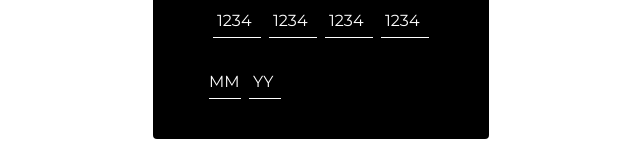
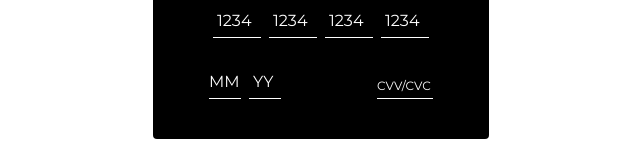
Before and after one commit to Roseskk/paycard, a React (Create React App) app: page / in a window 1280 px wide. Shown: the part 357-517 px from the top of the page, without its empty margins (319-959 px from the left). Built offline with nearby package versions, Linux system fonts and the light colour scheme.

Commit message:
CVC CVV / tailwind animate VISA / MASTERCARD

```diff
--- a/src/components/card/PayCard.js
+++ b/src/components/card/PayCard.js
@@ -1,6 +1,7 @@
 import {useSelector} from "react-redux";
 import CardNumber from "./cardDigits/CardNumber";
 import CardDate from "./cardDigits/CardDate";
+import CardSecret from "./cardDigits/CardSecret";
 
 
 export default function PayCard() {
@@ -17,7 +18,10 @@ export default function PayCard() {
                     <h2 className={`pl-1 pr-1  text-center text-2xl font-montserratRegular ${colorSelector} z-50 transition ease-in-out delay-1000 border rounded w-full `}>{inputHandler === ' ' || inputHandler === '' ? 'Card' : inputHandler}</h2>
                 </div>
                 <CardNumber />
-                <CardDate />
+                <div className={'flex'}>
+                    <CardDate />
+                    <CardSecret />
+                </div>
             </form>
         </div>
     )
--- /dev/null
+++ b/src/components/card/cardDigits/CardSecret.js
@@ -0,0 +1,11 @@
+
+export default function CardSecret() {
+    return(
+        <div className={'absolute flex gap-2 bottom-10 right-20'}>
+            <div className={'relative w-8 rounded '}>
+                <input  className={'focus:outline-none focus:ring-0 w-14 font-montserratRegular mt-1  bg-transparent border-b-white border-b tracking-widest placeholder-white text-white'}  type={"text"} required />
+                <span className={`text-white pointer-events-none absolute left-0 top-2 font-montserratRegular text-xs transition ease-in-out delay-200 `}>CVV/CVC</span>
+            </div>
+        </div>
+    )
+}
--- a/tailwind.config.js
+++ b/tailwind.config.js
@@ -15,7 +15,8 @@ module.exports = {
         '1600': '1600px',
       },
       fontSize: {
-        xxs: '0.675rem !important'
+        xxs: '0.675rem !important',
+        x3s: '0.5rem !important'
       },
       backgroundImage: {
         'form': "url('./images/bg/stars.png')"
```
